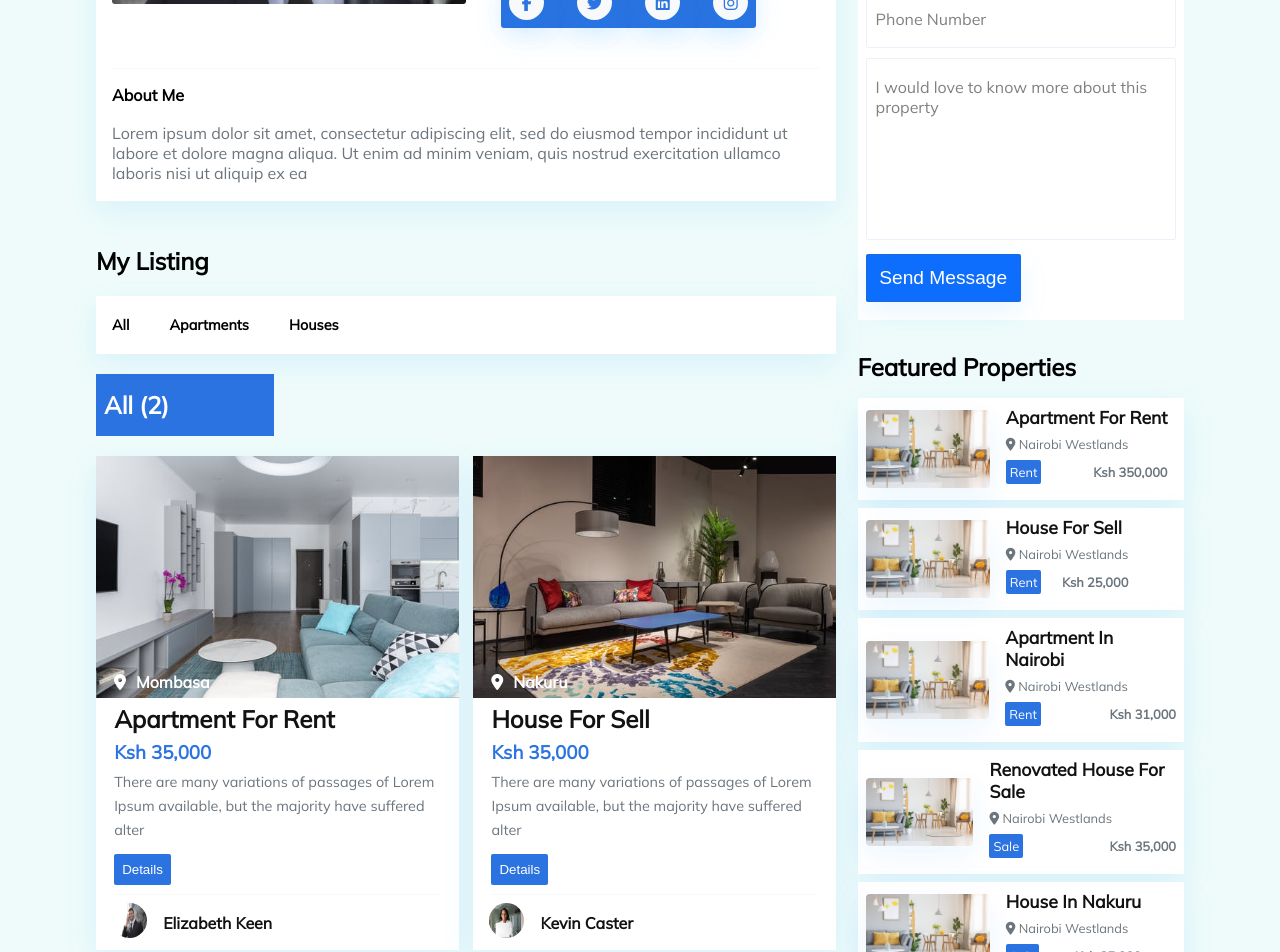
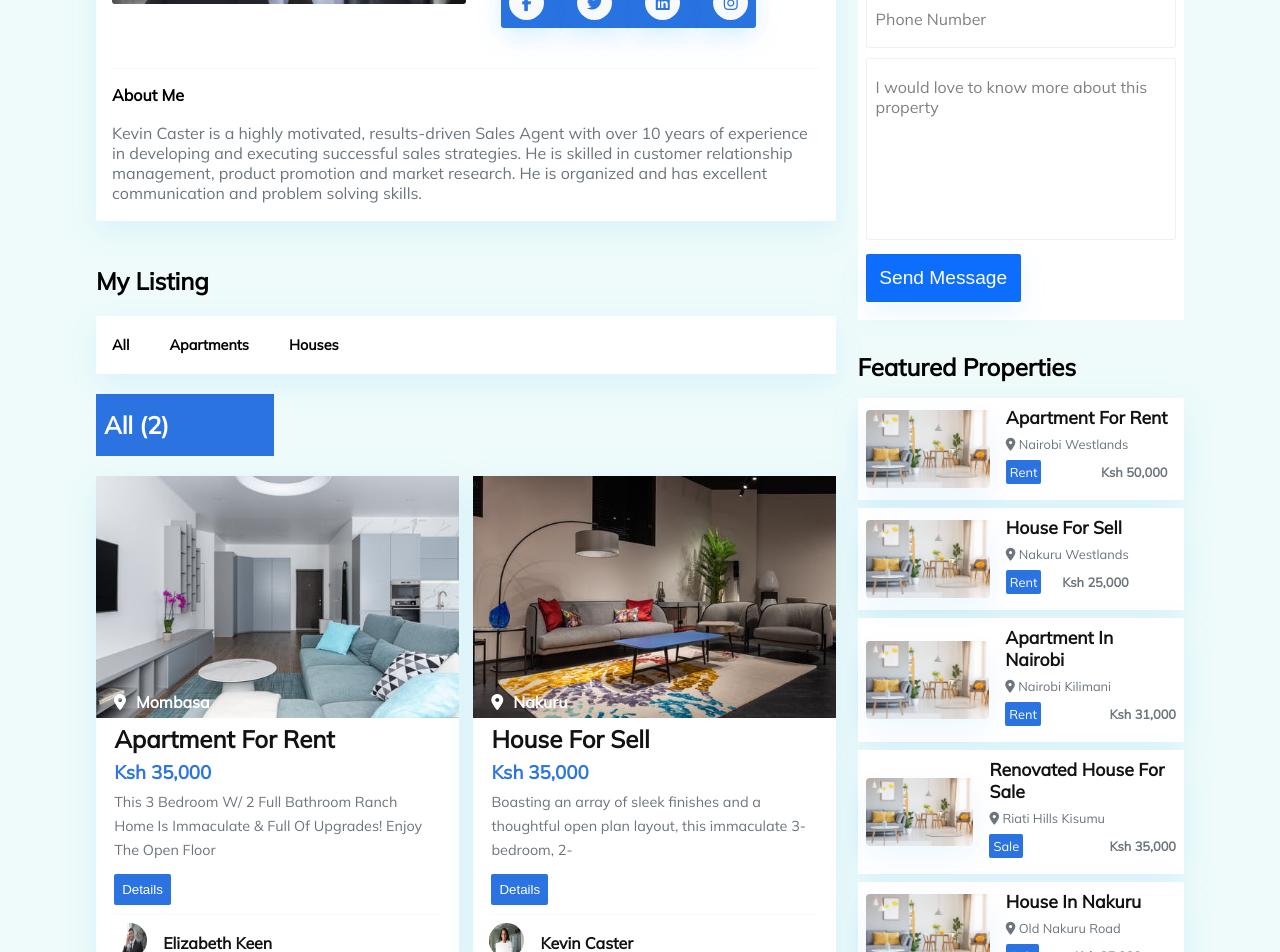
Before and after one commit to GeoffreyMokua/Real-estate-website, a React (Create React App) app: page /agent/1 in a window 1280 px wide. Shown: the part 500-1452 px from the top of the page. Built offline with nearby package versions, Linux system fonts and the light colour scheme.

Commit message:
added listing and agents section

```diff
--- a/src/dev-data/agents.js
+++ b/src/dev-data/agents.js
@@ -9,7 +9,7 @@ const agents = [
   {
     id: 1,
     name: "Kevin Caster",
-    email: "kevinn@gmail.com",
+    email: "kevicaster@gmail.com",
     phone: "+2572067895",
     address: "P.O BOX 2456 Nairobi",
     county: "Nairboi",
@@ -17,7 +17,7 @@ const agents = [
     photo: "agent2.jpg",
 
     about:
-      "Lorem ipsum dolor sit amet, consectetur adipiscing elit, sed do eiusmod tempor incididunt ut labore et dolore magna aliqua. Ut enim ad minim veniam, quis nostrud exercitation ullamco laboris nisi ut aliquip ex ea",
+      "Kevin Caster is a highly motivated, results-driven Sales Agent with over 10 years of experience in developing and executing successful sales strategies. He is skilled in customer relationship management, product promotion and market research. He is organized and has excellent communication and problem solving skills.",
     social: {
       facebook: "https://www.facebook.com/kevin.caster.9655/",
       instagram: "https://www.facebook.com/kevin.caster.9655/",
@@ -33,7 +33,7 @@ const agents = [
         price: price(35000),
         location: "Mombasa",
         description:
-          "There are many variations of passages of Lorem Ipsum available, but the majority have suffered alteration in some form, by injected humour, or randomised words which don't look even slightly",
+          "This 3 Bedroom W/ 2 Full Bathroom Ranch Home Is Immaculate & Full Of Upgrades! Enjoy The Open Floor Plan W/ Vaulted 15ft Ceilings & Large Windows Throughout. The Beautiful Kitchen Is The Heart Of The Home Complete With Large Customized Granite Island & Stainless Steel Appliances. Updated Lighting Throughout The Entire Home.",
         images: ["image2.jpg", "image3.jpg", "image7.jpg", "image8.jpg"],
         amenities: [
           "Air Conditioning",
@@ -74,7 +74,7 @@ const agents = [
         price: price(35000),
         location: "Nakuru",
         description:
-          "There are many variations of passages of Lorem Ipsum available, but the majority have suffered alteration in some form, by injected humour, or randomised words which don't look even slightly",
+          "Boasting an array of sleek finishes and a thoughtful open plan layout, this immaculate 3-bedroom, 2-bathroom condo is a paradigm of contemporary living. Features of this 531 sq. ft. home include wide plank engineered hardwood floors, huge Pella windows with western exposure, central heating and cooling, and a convenient washer/dryer hook-up. Beyond a functional entryway space the home flows into a luminous, open- concept living, dining, and kitchen area.",
         images: ["image8.jpg", "image3.jpg", "image7.jpg", "image8.jpg"],
         amenities: [
           "Air Conditioning",
@@ -113,12 +113,12 @@ const agents = [
     id: 2,
     name: "Priscilla Frankson",
     email: "priscilla@gmail.com",
-    phone: "+2572067895",
+    phone: "+25798765342",
     address: "P.O BOX 2456 Nairobi",
     county: "Kisumu",
     town: "Kisumu",
     about:
-      "Lorem ipsum dolor sit amet, consectetur adipiscing elit, sed do eiusmod tempor incididunt ut labore et dolore magna aliqua. Ut enim ad minim veniam, quis nostrud exercitation ullamco laboris nisi ut aliquip ex ea",
+      "Courteous Sales Agent adept at working with people. Proficient at answering questions promoting new products and services and helping customers have a satisfying experience. Specialize in problem solving and industry standard customer service procedures.",
     social: {
       facebook: "https://www.facebook.com/kevin.caster.9655/",
       instagram: "https://www.facebook.com/kevin.caster.9655/",
@@ -135,7 +135,7 @@ const agents = [
         price: price(35000),
         location: "Mombasa",
         description:
-          "There are many variations of passages of Lorem Ipsum available, but the majority have suffered alteration in some form, by injected humour, or randomised words which don't look even slightly",
+          "Stunning large late two bedroom contemporary home with soaring ceilings and windows, split levels, great floor plan including open dining and living room. Located in the beautiful hilly and treed, desirable Windmill Hill section of Ngong you are conveniently located to shops, dining, and 20 minutes to downtown Nairobi.",
         images: ["image2.jpg", "image3.jpg", "image7.jpg", "image8.jpg"],
         amenities: [
           "Air Conditioning",
@@ -176,7 +176,7 @@ const agents = [
         price: price(35000),
         location: "Nakuru",
         description:
-          "There are many variations of passages of Lorem Ipsum available, but the majority have suffered alteration in some form, by injected humour, or randomised words which don't look even slightly",
+          "Perfectly set on a tree-shaded lot, this one bedroom feels like home the minute you pull up. The living room is warm and inviting, centered by a wood-burning fireplace and built-in shelving. A spacious breakfast area looks out to the backyard and flows into the kitchen, where you’ll find a breakfast bar, double oven and built-in cook top. The master bedroom is large with no lack of storage, including a separate walk-in closet and additional dual closets.",
         images: ["image8.jpg", "image3.jpg", "image7.jpg", "image8.jpg"],
         amenities: [
           "Air Conditioning",
@@ -215,12 +215,12 @@ const agents = [
     id: 3,
     name: "Joram Davies",
     email: "joram@gmail.com",
-    phone: "+2572067895",
+    phone: "+25712450876",
     address: "P.O BOX 2456 Nairobi",
     county: "Nairboi",
     town: "Nairobi",
     about:
-      "Lorem ipsum dolor sit amet, consectetur adipiscing elit, sed do eiusmod tempor incididunt ut labore et dolore magna aliqua. Ut enim ad minim veniam, quis nostrud exercitation ullamco laboris nisi ut aliquip ex ea",
+      "Successful licensed real estate sales and customer service professional well-versed in communicating with different individuals and negotiating successful solutions. Focused on offering superior customer",
     social: {
       facebook: "https://www.facebook.com/kevin.caster.9655/",
       instagram: "https://www.facebook.com/kevin.caster.9655/",
@@ -237,7 +237,7 @@ const agents = [
         price: price(35000),
         location: "Mombasa",
         description:
-          "There are many variations of passages of Lorem Ipsum available, but the majority have suffered alteration in some form, by injected humour, or randomised words which don't look even slightly",
+          "Excellent little home superbly located right off Old Nakuru Road!! 3 bedrooms, 2 baths, with a covered back patio. The home also features a water softener, refrigerator, clothes washer, and clothes dryer!!",
         images: ["image2.jpg", "image3.jpg", "image7.jpg", "image8.jpg"],
         amenities: [
           "Air Conditioning",
@@ -278,7 +278,7 @@ const agents = [
         price: price(35000),
         location: "Nakuru",
         description:
-          "There are many variations of passages of Lorem Ipsum available, but the majority have suffered alteration in some form, by injected humour, or randomised words which don't look even slightly",
+          "This three-bedroom home was built in 2018 by noted local architect Archie Techt, and boasts clean lines and vintage woodwork. Located on the border of Westlands Park, the double lot looks directly into heavily wooded parkland, and your neighbors on either side are screened off by trees.",
         images: ["image8.jpg", "image3.jpg", "image7.jpg", "image8.jpg"],
         amenities: [
           "Air Conditioning",
@@ -315,14 +315,14 @@ const agents = [
   },
   {
     id: 4,
-    name: "Joram Davies",
-    email: "joram@gmail.com",
-    phone: "+2572067895",
+    name: "Jeff Kross",
+    email: "jeffkross@gmail.com",
+    phone: "+25717654589",
     address: "P.O BOX 2456 Nairobi",
     county: "Nairboi",
     town: "Nairobi",
     about:
-      "Lorem ipsum dolor sit amet, consectetur adipiscing elit, sed do eiusmod tempor incididunt ut labore et dolore magna aliqua. Ut enim ad minim veniam, quis nostrud exercitation ullamco laboris nisi ut aliquip ex ea",
+      "Results-driven and knowledgeable Sales Agent with 3+ years of extensive experience and comprehensive background in closing sales, providing professional support and service to customers, and producing detailed sales reports. ",
     social: {
       facebook: "https://www.facebook.com/kevin.caster.9655/",
       instagram: "https://www.facebook.com/kevin.caster.9655/",
@@ -339,7 +339,7 @@ const agents = [
         price: price(35000),
         location: "Mombasa",
         description:
-          "There are many variations of passages of Lorem Ipsum available, but the majority have suffered alteration in some form, by injected humour, or randomised words which don't look even slightly",
+          "This luxurious Colonial features impeccable finishes throughout, from beautiful, original hardwood floors, to a gorgeous antique marble fireplace. The updated interiors feature a soft monochromatic palette and clean lines, and outside, the beautiful, landscaped lot is the work of the popular landscape architecture firm Richards Hooper.",
         images: ["image2.jpg", "image3.jpg", "image7.jpg", "image8.jpg"],
         amenities: [
           "Air Conditioning",
@@ -380,7 +380,7 @@ const agents = [
         price: price(35000),
         location: "Nakuru",
         description:
-          "There are many variations of passages of Lorem Ipsum available, but the majority have suffered alteration in some form, by injected humour, or randomised words which don't look even slightly",
+          "This fully-renovated brick row home features heart pine hardwood floors and a full smart home system including a Nest thermostat and a Ring doorbell. In the chef’s kitchen, there are stainless steel Bosch appliances, travertine waterfall counters, and a Breville espresso machine. And upstairs, the ensuite master bath features twin Grohe basins.",
         images: ["image8.jpg", "image3.jpg", "image7.jpg", "image8.jpg"],
         amenities: [
           "Air Conditioning",
--- a/src/dev-data/listing.js
+++ b/src/dev-data/listing.js
@@ -11,10 +11,10 @@ const listing = [
     id: 1,
     title: "Apartment for rent",
     slug: "apartment-for-rent",
-    price: price(350000),
-    location: "Mombasa",
+    price: price(50000),
+    location: "Nairobi",
     description:
-      "There are many variations of passages of Lorem Ipsum available, but the majority have suffered alteration in some form, by injected humour, or randomised words which don't look even slightly",
+      "Boasting an array of sleek finishes and a thoughtful open plan layout, this immaculate 3-bedroom, 2-bathroom condo is a paradigm of contemporary living. Features of this 531 sq. ft. home include wide plank engineered hardwood floors, huge Pella windows with western exposure, central heating and cooling, and a convenient washer/dryer hook-up. Beyond a functional entryway space the home flows into a luminous, open- concept living, dining, and kitchen area.",
     images: ["image2.jpg", "image3.jpg", "image7.jpg", "image8.jpg"],
     amenities: [
       "Air Conditioning",
@@ -55,7 +55,7 @@ const listing = [
     price: price(25000),
     location: "Nakuru",
     description:
-      "There are many variations of passages of Lorem Ipsum available, but the majority have suffered alteration in some form, by injected humour, or randomised words which don't look even slightly",
+      "This 3 Bedroom W/ 2 Full Bathroom Ranch Home Is Immaculate & Full Of Upgrades! Enjoy The Open Floor Plan W/ Vaulted 15ft Ceilings & Large Windows Throughout. The Beautiful Kitchen Is The Heart Of The Home Complete With Large Customized Granite Island & Stainless Steel Appliances. Updated Lighting Throughout The Entire Home. ",
     images: ["image8.jpg", "image3.jpg", "image7.jpg", "image8.jpg"],
     amenities: [
       "Air Conditioning",
@@ -77,11 +77,11 @@ const listing = [
       kitchen: true,
     },
     address: {
-      address: "Nairobi Westlands",
-      county: "Kisumu",
-      city: "Nairobi",
-      street: "Tengecha St",
-      area: "Nairobi",
+      address: "Nakuru Westlands",
+      county: "Nakuru",
+      city: "Nakuru",
+      street: "Tenwek street",
+      area: "Nakuru",
     },
     featured: true,
     type: "rental",
@@ -95,7 +95,7 @@ const listing = [
     price: price(31000),
     location: "Nairobi",
     description:
-      "There are many variations of passages of Lorem Ipsum available, but the majority have suffered alteration in some form, by injected humour, or randomised words which don't look even slightly",
+      "Stunning large late two bedroom contemporary home with soaring ceilings and windows, split levels, great floor plan including open dining and living room. Located in the beautiful hilly and treed, desirable Windmill Hill section of Ngong you are conveniently located to shops, dining, and 20 minutes to downtown Nairobi.",
     images: ["image7.jpg", "image3.jpg", "image2.jpg", "image8.jpg"],
     amenities: [
       "Air Conditioning",
@@ -110,17 +110,17 @@ const listing = [
       image: "agent4.jpg",
     },
     features: {
-      bedrooms: 3,
+      bedrooms: 2,
       status: true,
       garage: 1,
       elevator: true,
       kitchen: true,
     },
     address: {
-      address: "Nairobi Westlands",
-      county: "Mombasa",
+      address: "Nairobi Kilimani",
+      county: "Nairobi",
       city: "Nairobi",
-      street: "Tengecha St",
+      street: "Galana Court",
       area: "Nairobi",
     },
     featured: true,
@@ -135,7 +135,7 @@ const listing = [
     price: price(35000),
     location: "Kisumu",
     description:
-      "There are many variations of passages of Lorem Ipsum available, but the majority have suffered alteration in some form, by injected humour, or randomised words which don't look even slightly",
+      "Perfectly set on a tree-shaded lot, this one bedroom feels like home the minute you pull up. The living room is warm and inviting, centered by a wood-burning fireplace and built-in shelving. A spacious breakfast area looks out to the backyard and flows into the kitchen, where you’ll find a breakfast bar, double oven and built-in cook top. The master bedroom is large with no lack of storage, including a separate walk-in closet and additional dual closets.",
     images: ["image4.jpg", "image3.jpg", "image7.jpg", "image8.jpg"],
     amenities: [
       "Air Conditioning",
@@ -150,18 +150,18 @@ const listing = [
       image: "agent2.jpg",
     },
     features: {
-      bedrooms: 3,
+      bedrooms: 1,
       status: true,
       garage: 1,
       elevator: true,
       kitchen: true,
     },
     address: {
-      address: "Nairobi Westlands",
-      county: "Kisii",
-      city: "Nairobi",
-      street: "Tengecha St",
-      area: "Nairobi",
+      address: "Riati Hills Kisumu",
+      county: "Kisumu",
+      city: "Kisumu",
+      street: "Riati street",
+      area: "Kisumu",
     },
     featured: true,
     type: "sale",
@@ -173,9 +173,9 @@ const listing = [
     title: "House in Nakuru",
     slug: "house-in-nakuru",
     price: price(35000),
-    location: "Nairobi",
+    location: "Nakuru",
     description:
-      "There are many variations of passages of Lorem Ipsum available, but the majority have suffered alteration in some form, by injected humour, or randomised words which don't look even slightly",
+      "Excellent little home superbly located right off Old Nakuru Road!! 3 bedrooms, 2 baths, with a covered back patio. The home also features a water softener, refrigerator, clothes washer, and clothes dryer!!! ",
     images: ["image2.jpg", "image3.jpg", "image7.jpg", "image8.jpg"],
     amenities: [
       "Air Conditioning",
@@ -197,11 +197,11 @@ const listing = [
       kitchen: true,
     },
     address: {
-      address: "Nairobi Westlands",
-      county: "Nairobi",
-      city: "Nairobi",
+      address: "Old Nakuru Road",
+      county: "Nakuru",
+      city: "Nakuru",
       street: "Tengecha St",
-      area: "Nairobi",
+      area: "Nakuru",
     },
     featured: true,
     type: "sale",
@@ -215,7 +215,7 @@ const listing = [
     price: price(35000),
     location: "Nairobi",
     description:
-      "There are many variations of passages of Lorem Ipsum available, but the majority have suffered alteration in some form, by injected humour, or randomised words which don't look even slightly",
+      "This three-bedroom home was built in 2018 by noted local architect Archie Techt, and boasts clean lines and vintage woodwork. Located on the border of Westlands Park, the double lot looks directly into heavily wooded parkland, and your neighbors on either side are screened off by trees.",
     images: ["image2.jpg", "image3.jpg", "image7.jpg", "image8.jpg"],
     amenities: [
       "Air Conditioning",
@@ -230,7 +230,7 @@ const listing = [
       image: "agent2.jpg",
     },
     features: {
-      bedrooms: 10,
+      bedrooms: 3,
       status: true,
       garage: 1,
       elevator: true,
@@ -240,7 +240,7 @@ const listing = [
       address: "Nairobi Westlands",
       county: "Nairobi",
       city: "Nairobi",
-      street: "Tengecha St",
+      street: "Crossway",
       area: "Nairobi",
     },
     featured: true,
@@ -255,7 +255,7 @@ const listing = [
     price: price(35000),
     location: "Nairobi",
     description:
-      "There are many variations of passages of Lorem Ipsum available, but the majority have suffered alteration in some form, by injected humour, or randomised words which don't look even slightly",
+      "This luxurious Colonial features impeccable finishes throughout, from beautiful, original hardwood floors, to a gorgeous antique marble fireplace. The updated interiors feature a soft monochromatic palette and clean lines, and outside, the beautiful, landscaped lot is the work of the popular landscape architecture firm Richards Hooper.",
     images: ["image2.jpg", "image3.jpg", "image7.jpg", "image8.jpg"],
     amenities: [
       "Air Conditioning",
@@ -270,17 +270,17 @@ const listing = [
       image: "agent1.jpg",
     },
     features: {
-      bedrooms: 8,
+      bedrooms: 4,
       status: true,
       garage: 1,
       elevator: true,
       kitchen: true,
     },
     address: {
-      address: "Nairobi Westlands",
+      address: "Nairobi CBD",
       county: "Nairobi",
       city: "Nairobi",
-      street: "Tengecha St",
+      street: "Old Mutual",
       area: "Nairobi",
     },
     featured: true,
@@ -295,7 +295,7 @@ const listing = [
     price: price(35000),
     location: "Nairobi",
     description:
-      "There are many variations of passages of Lorem Ipsum available, but the majority have suffered alteration in some form, by injected humour, or randomised words which don't look even slightly",
+      "This fully-renovated brick row home features heart pine hardwood floors and a full smart home system including a Nest thermostat and a Ring doorbell. In the chef’s kitchen, there are stainless steel Bosch appliances, travertine waterfall counters, and a Breville espresso machine. And upstairs, the ensuite master bath features twin Grohe basins.",
     images: ["image2.jpg", "image3.jpg", "image7.jpg", "image8.jpg"],
     amenities: [
       "Air Conditioning",
@@ -310,17 +310,17 @@ const listing = [
       image: "agent4.jpg",
     },
     features: {
-      bedrooms: 4,
+      bedrooms: 3,
       status: true,
       garage: 1,
       elevator: true,
       kitchen: true,
     },
     address: {
-      address: "Nairobi Westlands",
+      address: "Nairobi Ngara",
       county: "Nairobi",
       city: "Nairobi",
-      street: "Tengecha St",
+      street: "Ngara St",
       area: "Nairobi",
     },
     featured: true,
@@ -335,7 +335,7 @@ const listing = [
     price: price(35000),
     location: "Nairobi",
     description:
-      "There are many variations of passages of Lorem Ipsum available, but the majority have suffered alteration in some form, by injected humour, or randomised words which don't look even slightly",
+      "This four bedroom, five-and-a-half bath mid-century modern offers inspiring spaces and an exceptional amount of outdoor space. The great room features cathedral ceilings, multiple exposures, and a custom chandelier, while the updated kitchen boasts quartz countertops and Wolfe stainless steel appliances, and opens via double doors onto a massive wooden deck that overlooks the backyard koi pond.",
     images: ["image2.jpg", "image3.jpg", "image7.jpg", "image8.jpg"],
     amenities: [
       "Air Conditioning",
@@ -350,17 +350,17 @@ const listing = [
       image: "agent4.jpg",
     },
     features: {
-      bedrooms: 3,
+      bedrooms: 4,
       status: true,
       garage: 1,
       elevator: true,
       kitchen: true,
     },
     address: {
-      address: "Nairobi Westlands",
+      address: "Nairobi Kilimani",
       county: "Nairobi",
       city: "Nairobi",
-      street: "Tengecha St",
+      street: "Crossroad St",
       area: "Nairobi",
     },
     featured: true,
```
